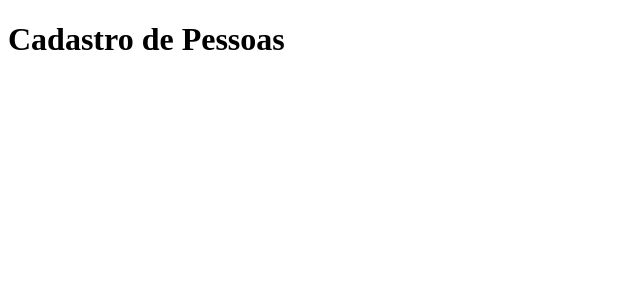
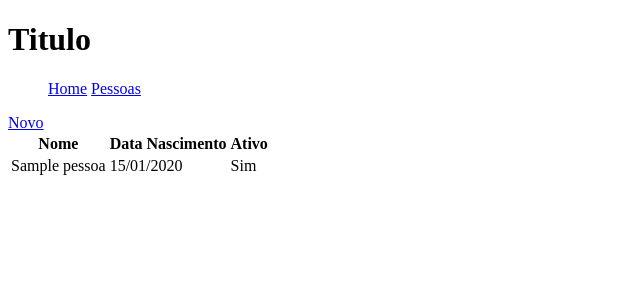
Before and after one commit to franciscocosta4287/cadastro_django, a Django app: page /pessoas/ in a window 1280 px wide. Shown: the top 300 px of the page, without its empty margins (0-640 px from the left). Run offline with Django 4.2, Linux system fonts and the light colour scheme; tables that the repository leaves empty hold one stand-in row (values such as "Sample post").

Commit message:
sexto commit

```diff
--- /dev/null
+++ b/main/templates/main/base.html
@@ -0,0 +1,21 @@
+<!DOCTYPE html>
+<html lang="pt-br">
+<head>
+    <meta charset="UTF-8">
+    <meta http-equiv="X-UA-Compatible" content="IE=edge">
+    <meta name="viewport" content="width=device-width, initial-scale=1.0">
+    <title>cadastro de pessoas</title>
+</head>
+<body>
+    <h1>Titulo</h1>
+    <!-- <a href="/pessoas/">pessoas</a> -->
+    <ul>
+        <a href="{% url 'home' %}">Home</a>
+        <a href="{% url 'pessoa.index' %}">Pessoas</a>
+    </ul>
+
+    {% block content %}
+    {% endblock content %}
+
+</body>
+</html>
--- a/pessoa/models.py
+++ b/pessoa/models.py
@@ -6,3 +6,6 @@ class Pessoa(models.Model):
     nome_completo = models.CharField(max_length=256) # Obrigatório
     data_nascimento = models.DateField(null=True)
     ativo = models.BooleanField(default=True)
+
+    def __str__(self) -> str:
+        return self.nome_completo
--- a/pessoa/templates/pessoa/pessoa_list.html
+++ b/pessoa/templates/pessoa/pessoa_list.html
@@ -1,12 +1,29 @@
-<!DOCTYPE html>
-<html lang="en">
-<head>
-    <meta charset="UTF-8">
-    <meta http-equiv="X-UA-Compatible" content="IE=edge">
-    <meta name="viewport" content="width=device-width, initial-scale=1.0">
-    <title>Cadastro</title>
-</head>
-<body>
-    <h1>Cadastro de Pessoas</h1>
-</body>
-</html>
+{% extends 'main/base.html' %}
+
+{% block content %}
+    <a href="{% url 'pessoa.novo' %}">Novo</a>
+    <table>
+        <thead>
+            <tr>
+                <th>Nome</th>
+                <th>Data Nascimento</th>
+                <th>Ativo</th>
+            </tr>
+            <tbody>
+                {% for pessoa in object_list %}
+                    <tr>
+                        <td>{{ pessoa.nome_completo }}</td>
+                        <td>{{ pessoa.data_nascimento|date:"SHORT_DATE_FORMAT" }}</td>
+                        <td>
+                            {% if pessoa.ativo %}
+                            Sim
+                            {% else %}
+                            Não
+                            {% endif %}
+                        </td>
+                    </tr>
+                {% endfor %}
+            </tbody>
+        </thead>
+    </table>
+{% endblock content %}
--- a/pessoa/urls.py
+++ b/pessoa/urls.py
@@ -1,8 +1,9 @@
 from django.urls import path
-from .views import ListaPessoaView
+from .views import ListaPessoaView, PessoaCreateView
 
 
 urlpatterns = [
-    path('', ListaPessoaView.as_view(), name='pessoa.index' )
+    path('', ListaPessoaView.as_view(), name='pessoa.index' ),
+    path('novo/', PessoaCreateView.as_view(), name='pessoa.novo' )
 
 ]
--- a/pessoa/views.py
+++ b/pessoa/views.py
@@ -1,11 +1,19 @@
 from django.shortcuts import render
 
 # Create your views here.
-from django.views.generic import ListView
+from django.views.generic import ListView, CreateView
 from .models import Pessoa
+from .forms import PessoaForm
 
 class ListaPessoaView(ListView):
     # quais registros listar
     model = Pessoa
     # qual query
     queryset: Pessoa.objects.all().order_by('nome_completo')
+
+
+class PessoaCreateView(CreateView):
+    model = Pessoa
+    form_class = PessoaForm
+    # url de sucesso
+    success_url = '/pessoas/'
```
Also changed, not shown: main/templates/main/index.html (+1 -12 lines), pessoa/forms.py (added, +10 -0 lines), pessoa/templates/pessoa/pessoa_form.html (added, +8 -0 lines).
